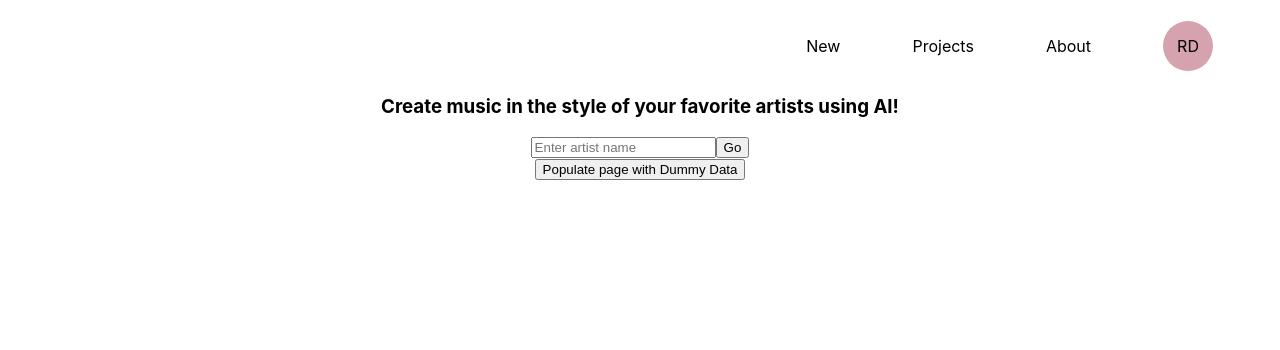
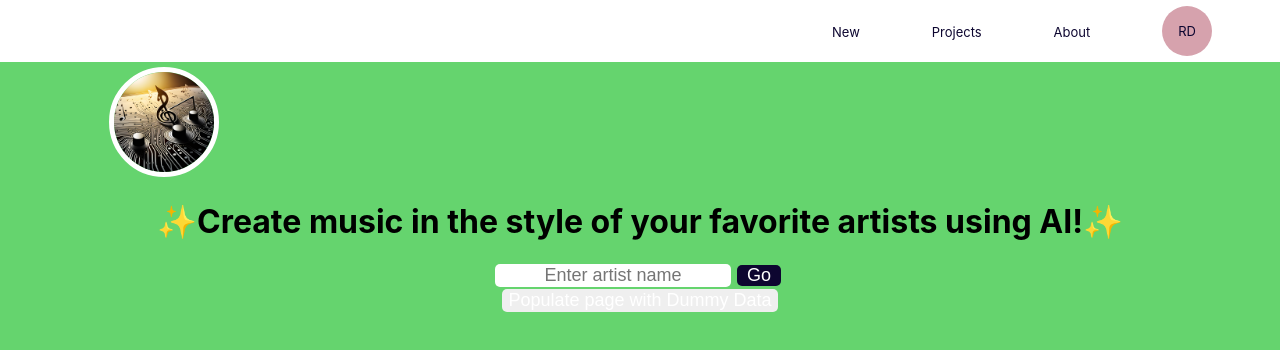
Before and after one commit to fxcircus/ai-music-producer, a React (Create React App) app: page / in a window 1280 px wide. Shown: the top 350 px of the page. Built offline with nearby package versions, Linux system fonts and the light colour scheme.

Commit message:
match styling to figma

```diff
--- a/src/App.css
+++ b/src/App.css
@@ -1,38 +1,22 @@
+:root {
+  --black-color: #0D0630;
+  --background-color: #65D46E;
+}
+
+body, html {
+  margin: 0;
+  padding: 0;
+}
+
 .App {
   text-align: center;
+  height: 100vh;
+  /* border: 5px red solid; */
+  margin: 0;
+  padding: 0;
 }
 
-.App-logo {
-  height: 40vmin;
-  pointer-events: none;
+.project-area {
+  height: 100%;
+  background-color: var(--background-color);
 }
-
-@media (prefers-reduced-motion: no-preference) {
-  .App-logo {
-    animation: App-logo-spin infinite 20s linear;
-  }
-}
-
-.App-header {
-  background-color: #282c34;
-  min-height: 100vh;
-  display: flex;
-  flex-direction: column;
-  align-items: center;
-  justify-content: center;
-  font-size: calc(10px + 2vmin);
-  color: white;
-}
-
-.App-link {
-  color: #61dafb;
-}
-
-@keyframes App-logo-spin {
-  from {
-    transform: rotate(0deg);
-  }
-  to {
-    transform: rotate(360deg);
-  }
-}
--- a/src/App.tsx
+++ b/src/App.tsx
@@ -9,9 +9,14 @@ export default function App(): any  {
 
   return (
     <div className="App">
-      <Nav />
-      <NewProject />
-      {/* <Experiment /> */}
+      <div className='navigation-menu'>
+        <Nav />
+      </div>
+      <div className='project-area'>
+        <NewProject />
+        {/* <Experiment /> */}
+      </div>
+
     </div>
   );
 }
--- a/src/components/Nav/Nav.css
+++ b/src/components/Nav/Nav.css
@@ -1,14 +1,21 @@
+:root {
+    --black-color: #0D0630;
+    --profile-pic-background-color: #D6A2AD;
+    --li-hover-color: #979aaa;
+}
+
 .nav-items {
     display: flex;
     flex-direction: row;
     justify-content: flex-end;
     align-items: center;
+    margin: 1px;
 }
 
 .circle {
     width: 50px;
     height: 50px;
-    background-color: #D6A2AD;
+    background-color: var(--profile-pic-background-color);
     border-radius: 50%;
     display: flex;
     justify-content: center;
@@ -18,15 +25,16 @@
 li {
     list-style: none;
     margin-right: 5%;
-    padding: 5px;
     border-radius: 5px;
+    padding:5px
 }
 
 li:hover {
-    background: #979aaa;
+    background: var(--li-hover-color);
 }
 
 a {
     text-decoration: none;
-    color:black;
+    color:var(--black-color);
+    font-size: small;
 }
--- a/src/components/NewProject/NewProject.css
+++ b/src/components/NewProject/NewProject.css
@@ -0,0 +1,36 @@
+:root {
+    --black-color: #0D0630;
+    --background-color: #65D46E;
+}
+
+.logo-image {
+    max-height: 100px;
+    border: 5px white solid;
+    border-radius: 50%;
+    /* display: flex; */
+    margin-right: 75%;
+}
+
+.new-project {
+    background: var(--background-color);
+    padding: 5px;
+}
+
+button,input {
+    border: none;
+    margin: 1px;
+    border-radius: 5px;
+    font-size: large;
+    color: white;
+    text-align: center;
+}
+
+.submit-button {
+    background-color: var(--black-color);
+    padding: 0 10px 0 10px;
+    margin: 0 5px 0 5px
+}
+
+.submit-button:hover {
+    cursor: pointer;
+}
--- a/src/components/NewProject/NewProject.tsx
+++ b/src/components/NewProject/NewProject.tsx
@@ -3,6 +3,7 @@ import React from 'react'
 import { useState } from "react";
 import { dummyData } from '../../utilities/aux/dummyData'
 import { gpt3 } from '../../utilities/api/openAPI/gpt3'
+// import logo from '../../../public/logo.png';
 
 
 export default function NewProject() {
@@ -24,8 +25,9 @@ export default function NewProject() {
     }
 
     return (
-      <div>
-        <h3>Create music in the style of your favorite artists using AI!</h3>
+      <div className='new-project'>
+        <img className='logo-image' src={process.env.PUBLIC_URL + '/logo.png'} alt="Logo" />
+        <h1>✨Create music in the style of your favorite artists using AI!✨</h1>
         <form onSubmit={getResponse}>
         <input
           type="text"
@@ -34,7 +36,7 @@ export default function NewProject() {
           value={artistInput}
           onChange={(e) => setArtistInput(e.target.value)}
         />
-        <input type="submit" value="Go" />
+        <input className="submit-button" type="submit" value="Go" />
       </form>
 
       <button onClick={getDummyData}>Populate page with Dummy Data</button>
```
